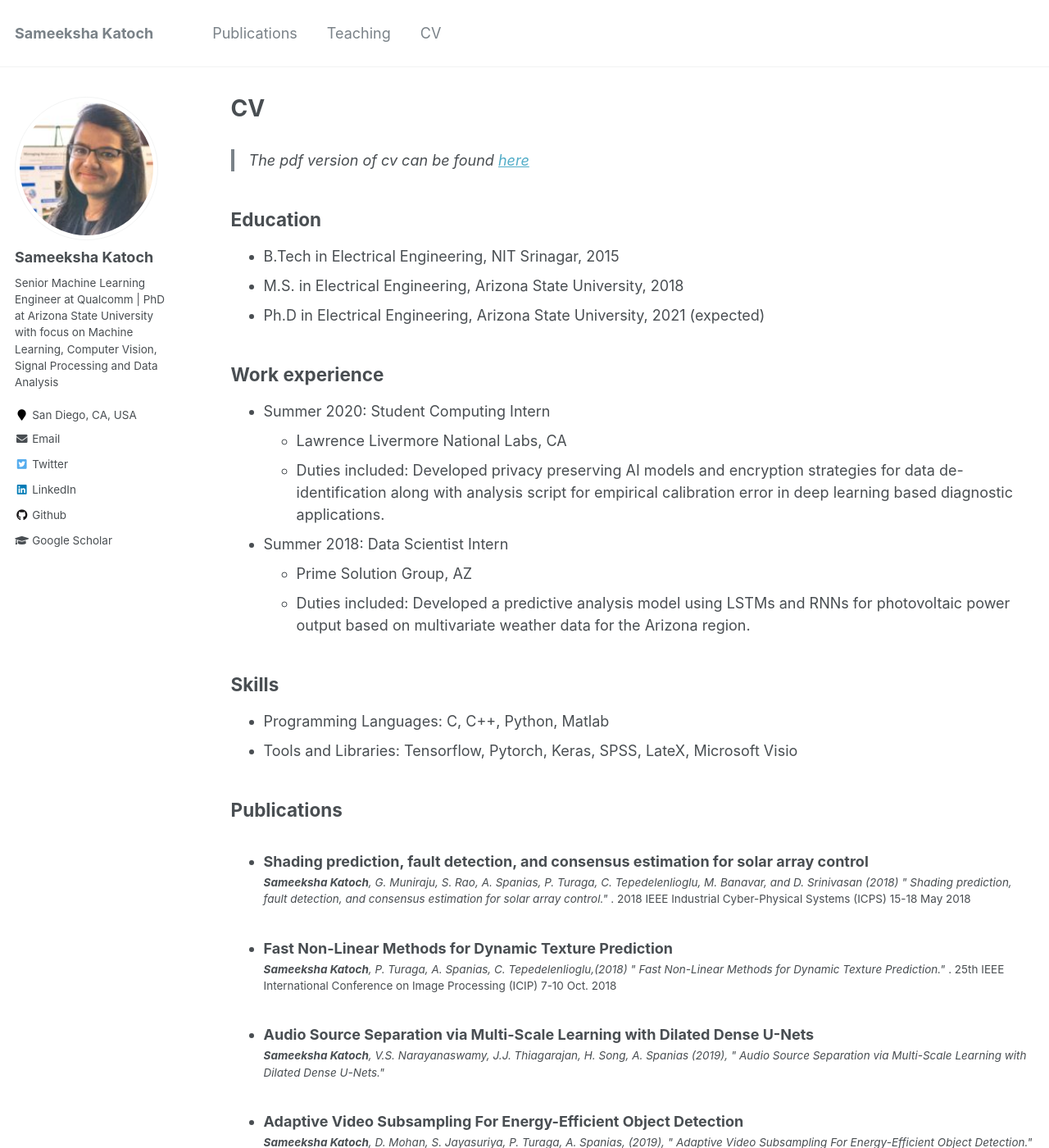
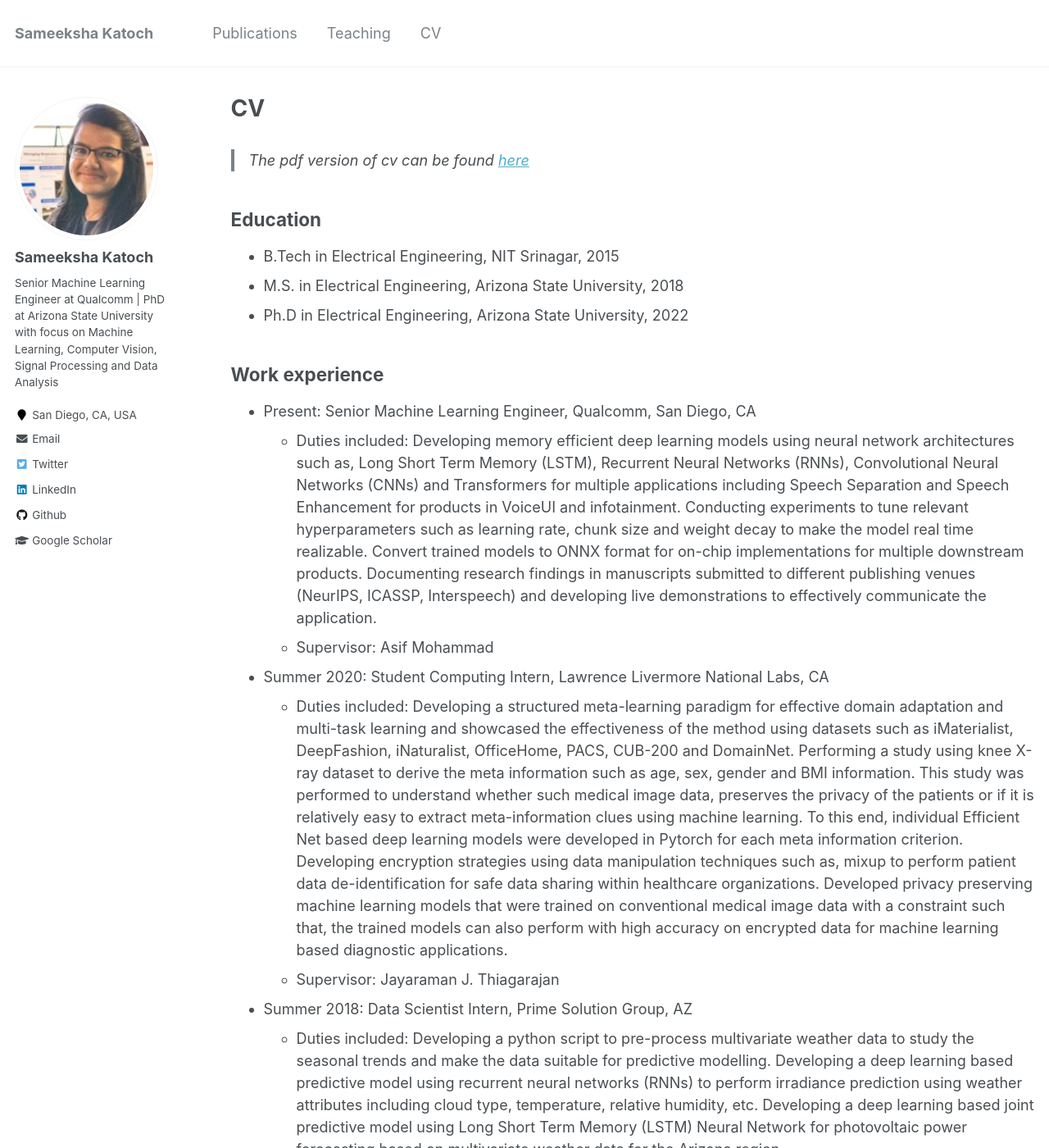
Before and after one commit to sam93katoch/sam93katoch.github.io, a Jekyll site: the page built from _pages/cv.md, in a window 1280 px wide and 1400 px high. Shown: the whole window at 82% size. Built offline with Jekyll 4.4.1, drawn with Linux system fonts in a browser that asks for light colours; some of the changed text lies outside the part shown.

Commit message:
Update cv.md

```diff
--- a/_pages/cv.md
+++ b/_pages/cv.md
@@ -9,31 +9,35 @@ redirect_from:
 
 {% include base_path %}
 
-> The pdf version of cv can be found <a href="{{ base_path }}/files/CV_Sameeksha.pdf">here</a>
+> The pdf version of cv can be found <a href="{{ base_path }}/files/Resume_SK.pdf">here</a>
 
 
 ## Education
 
 * B.Tech in Electrical Engineering, NIT Srinagar, 2015
 * M.S. in Electrical Engineering, Arizona State University, 2018
-* Ph.D in Electrical Engineering, Arizona State University, 2021 (expected)
+* Ph.D in Electrical Engineering, Arizona State University, 2022
 
 ## Work experience
 
-* Summer 2020: Student Computing Intern
-  * Lawrence Livermore National Labs, CA
-  * Duties included: Developed privacy preserving AI models and encryption strategies for data de-identification along with analysis script for empirical calibration error in deep learning based diagnostic applications.
+* Present: Senior Machine Learning Engineer, Qualcomm, San Diego, CA
+  * Duties included: Developing memory efficient deep learning models using neural network architectures such as, Long Short Term Memory (LSTM), Recurrent Neural Networks (RNNs), Convolutional Neural Networks (CNNs) and Transformers for multiple applications including Speech Separation and Speech Enhancement for products in VoiceUI and infotainment. Conducting experiments to tune relevant hyperparameters such as learning rate, chunk size and weight decay to make the model real time realizable. Convert trained models to ONNX format for on-chip implementations for multiple downstream products. Documenting research findings in manuscripts submitted to different publishing venues (NeurIPS, ICASSP, Interspeech) and developing live demonstrations to effectively communicate the application.
+  * Supervisor: Asif Mohammad
+
+* Summer 2020: Student Computing Intern, Lawrence Livermore National Labs, CA
+  * Duties included: Developing a structured meta-learning paradigm for effective domain adaptation and multi-task learning and showcased the effectiveness of the method using datasets such as iMaterialist, DeepFashion, iNaturalist, OfficeHome, PACS, CUB-200 and DomainNet. Performing a study using knee X-ray dataset to derive the meta information such as age, sex, gender and BMI information. This study was performed to understand whether such medical image data, preserves the privacy of the patients or if it is relatively easy to extract meta-information clues using machine learning. To this end, individual Efficient Net based deep learning models were developed in Pytorch for each meta information criterion. Developing encryption strategies using data manipulation techniques such as, mixup to perform patient data de-identification for safe data sharing within healthcare organizations. Developed privacy preserving machine learning models that were trained on conventional medical image data with a constraint such that, the trained models can also perform with high accuracy on encrypted data for machine learning based diagnostic applications.
+  * Supervisor: Jayaraman J. Thiagarajan
   <!-- * Supervisor: Professor  -->
 
-* Summer 2018: Data Scientist Intern
-  * Prime Solution Group, AZ
-  * Duties included: Developed a predictive analysis model using LSTMs and RNNs for photovoltaic power output based on multivariate weather data for the Arizona region.
+* Summer 2018: Data Scientist Intern, Prime Solution Group, AZ
+  * Duties included: Developing a python script to pre-process multivariate weather data to study the seasonal trends and make the data suitable for predictive modelling. Developing a deep learning based predictive model using recurrent neural networks (RNNs) to perform irradiance prediction using weather attributes including cloud type, temperature, relative humidity, etc. Developing a deep learning based joint predictive model using Long Short Term Memory (LSTM) Neural Network for photovoltaic power forecasting based on multivariate weather data for the Arizona region.
+  * Supervisor: John Cadigan
   <!-- * Supervisor: Professor Hub -->
 
 ## Skills
 
-* Programming Languages: C, C++, Python, Matlab
-* Tools and Libraries: Tensorflow, Pytorch, Keras, SPSS, LateX, Microsoft Visio
+* Programming Languages: Python (Numpy, Scipy, Pandas, OpenCV), Matlab, C, C++
+* Tools and Libraries: Pytorch, Keras, Tensorflow, Git, Audition, SPSS, LateX, Microsoft Visio
 
 ## Publications
 
```
